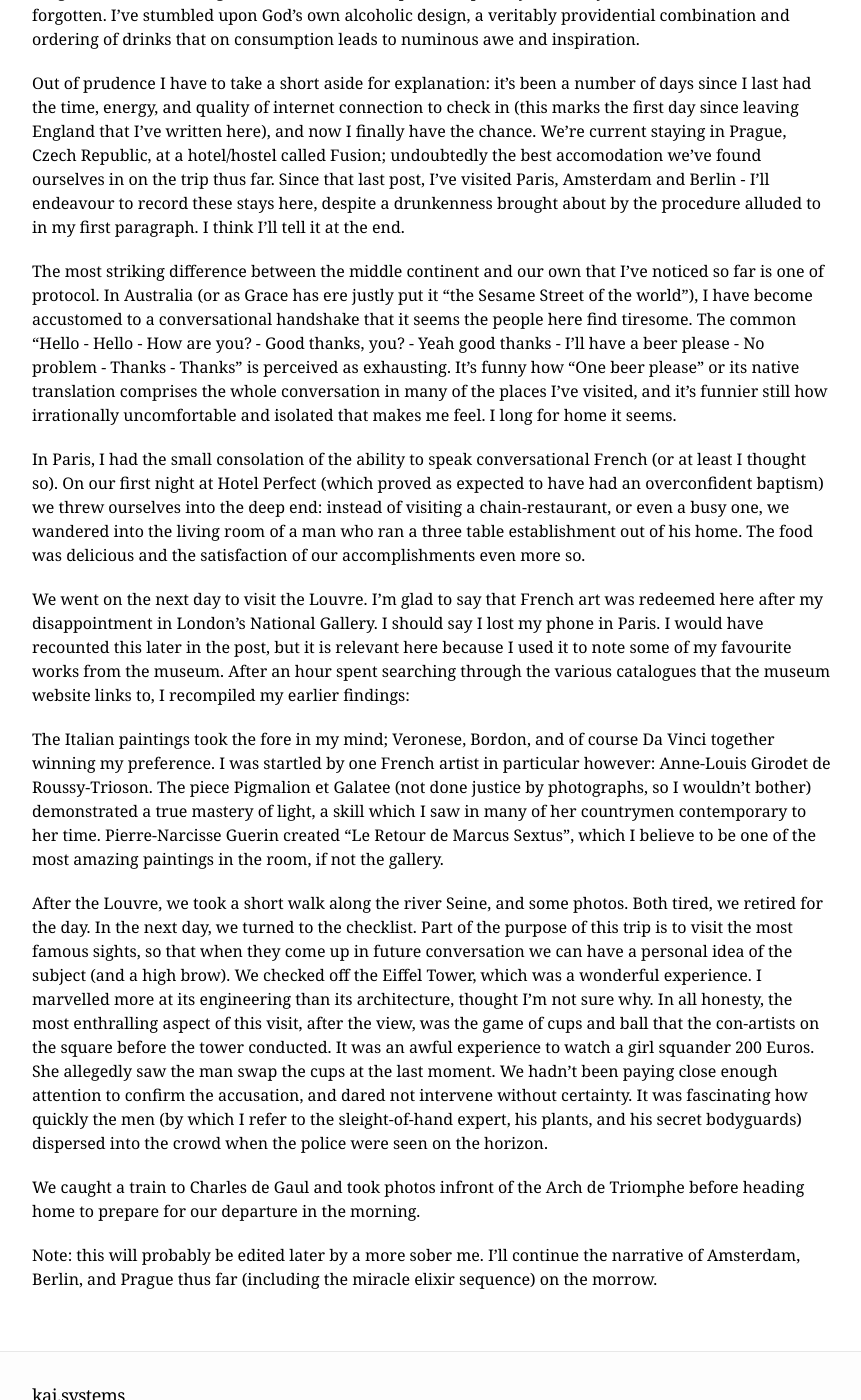
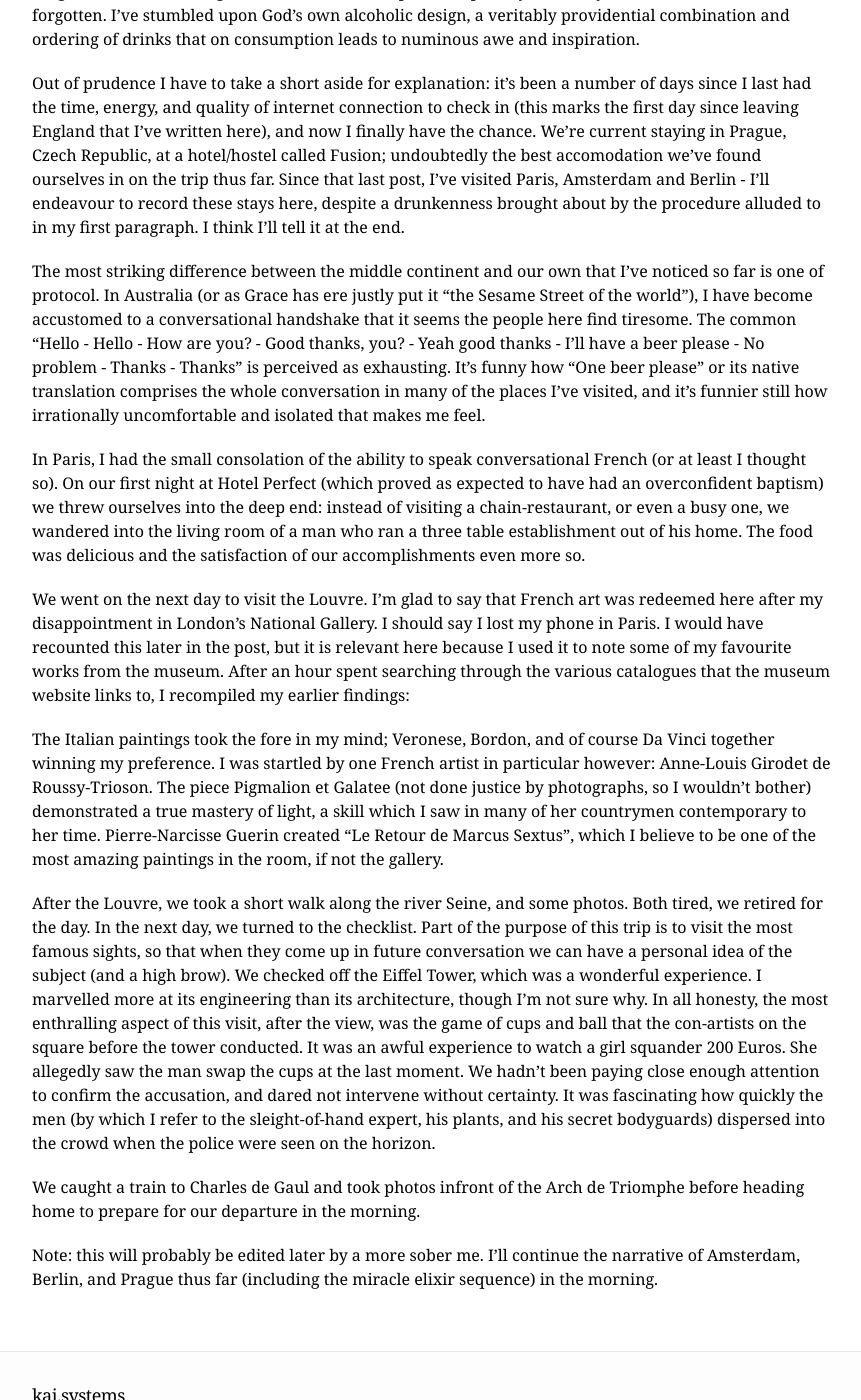
Before and after one commit to KaiStarkk/kaistarkk.github.io, a Jekyll site: the page built from _posts/2014-07-08-praha.markdown, in a window 1280 px wide and 1400 px high, scrolled down 243 px. Shown: the whole window, without its empty margins (208-1069 px from the left). Built offline with Jekyll 4.4.1, drawn with Linux system fonts in a browser that asks for light colours.

Commit message:
Update 2014-07-08-praha.markdown

```diff
--- a/_posts/2014-07-08-praha.markdown
+++ b/_posts/2014-07-08-praha.markdown
@@ -9,7 +9,7 @@ Forgive me if this writing seems frantic - I'm desperate to pen my discovery bef
 
 Out of prudence I have to take a short aside for explanation: it's been a number of days since I last had the time, energy, and quality of internet connection to check in (this marks the first day since leaving England that I've written here), and now I finally have the chance. We're current staying in Prague, Czech Republic, at a hotel/hostel called Fusion; undoubtedly the best accomodation we've found ourselves in on the trip thus far. Since that last post, I've visited Paris, Amsterdam and Berlin - I'll endeavour to record these stays here, despite a drunkenness brought about by the procedure alluded to in my first paragraph. I think I'll tell it at the end.
 
-The most striking difference between the middle continent and our own that I've noticed so far is one of protocol. In Australia (or as Grace has ere justly put it "the Sesame Street of the world"), I have become accustomed to a conversational handshake that it seems the people here find tiresome. The common "Hello - Hello - How are you? - Good thanks, you? - Yeah good thanks - I'll have a beer please - No problem - Thanks - Thanks" is perceived as exhausting. It's funny how "One beer please" or its native translation comprises the whole conversation in many of the places I've visited, and it's funnier still how irrationally uncomfortable and isolated that makes me feel. I long for home it seems.
+The most striking difference between the middle continent and our own that I've noticed so far is one of protocol. In Australia (or as Grace has ere justly put it "the Sesame Street of the world"), I have become accustomed to a conversational handshake that it seems the people here find tiresome. The common "Hello - Hello - How are you? - Good thanks, you? - Yeah good thanks - I'll have a beer please - No problem - Thanks - Thanks" is perceived as exhausting. It's funny how "One beer please" or its native translation comprises the whole conversation in many of the places I've visited, and it's funnier still how irrationally uncomfortable and isolated that makes me feel.
 
 In Paris, I had the small consolation of the ability to speak conversational French (or at least I thought so). On our first night at Hotel Perfect (which proved as expected to have had an overconfident baptism) we threw ourselves into the deep end: instead of visiting a chain-restaurant, or even a busy one, we wandered into the living room of a man who ran a three table establishment out of his home. The food was delicious and the satisfaction of our accomplishments even more so.
 
@@ -17,8 +17,8 @@ We went on the next day to visit the Louvre. I'm glad to say that French art was
 
 The Italian paintings took the fore in my mind; Veronese, Bordon, and of course Da Vinci together winning my preference. I was startled by one French artist in particular however: Anne-Louis Girodet de Roussy-Trioson. The piece Pigmalion et Galatee (not done justice by photographs, so I wouldn't bother) demonstrated a true mastery of light, a skill which I saw in many of her countrymen contemporary to her time. Pierre-Narcisse Guerin created "Le Retour de Marcus Sextus", which I believe to be one of the most amazing paintings in the room, if not the gallery.
 
-After the Louvre, we took a short walk along the river Seine, and some photos. Both tired, we retired for the day. In the next day, we turned to the checklist. Part of the purpose of this trip is to visit the most famous sights, so that when they come up in future conversation we can have a personal idea of the subject (and a high brow). We checked off the Eiffel Tower, which was a wonderful experience. I marvelled more at its engineering than its architecture, thought I'm not sure why. In all honesty, the most enthralling aspect of this visit, after the view, was the game of cups and ball that the con-artists on the square before the tower conducted. It was an awful experience to watch a girl squander 200 Euros. She allegedly saw the man swap the cups at the last moment. We hadn't been paying close enough attention to confirm the accusation, and dared not intervene without certainty. It was fascinating how quickly the men (by which I refer to the sleight-of-hand expert, his plants, and his secret bodyguards) dispersed into the crowd when the police were seen on the horizon.
+After the Louvre, we took a short walk along the river Seine, and some photos. Both tired, we retired for the day. In the next day, we turned to the checklist. Part of the purpose of this trip is to visit the most famous sights, so that when they come up in future conversation we can have a personal idea of the subject (and a high brow). We checked off the Eiffel Tower, which was a wonderful experience. I marvelled more at its engineering than its architecture, though I'm not sure why. In all honesty, the most enthralling aspect of this visit, after the view, was the game of cups and ball that the con-artists on the square before the tower conducted. It was an awful experience to watch a girl squander 200 Euros. She allegedly saw the man swap the cups at the last moment. We hadn't been paying close enough attention to confirm the accusation, and dared not intervene without certainty. It was fascinating how quickly the men (by which I refer to the sleight-of-hand expert, his plants, and his secret bodyguards) dispersed into the crowd when the police were seen on the horizon.
 
 We caught a train to Charles de Gaul and took photos infront of the Arch de Triomphe before heading home to prepare for our departure in the morning.
 
-Note: this will probably be edited later by a more sober me. I'll continue the narrative of Amsterdam, Berlin, and Prague thus far (including the miracle elixir sequence) on the morrow.
+Note: this will probably be edited later by a more sober me. I'll continue the narrative of Amsterdam, Berlin, and Prague thus far (including the miracle elixir sequence) in the morning.
```
